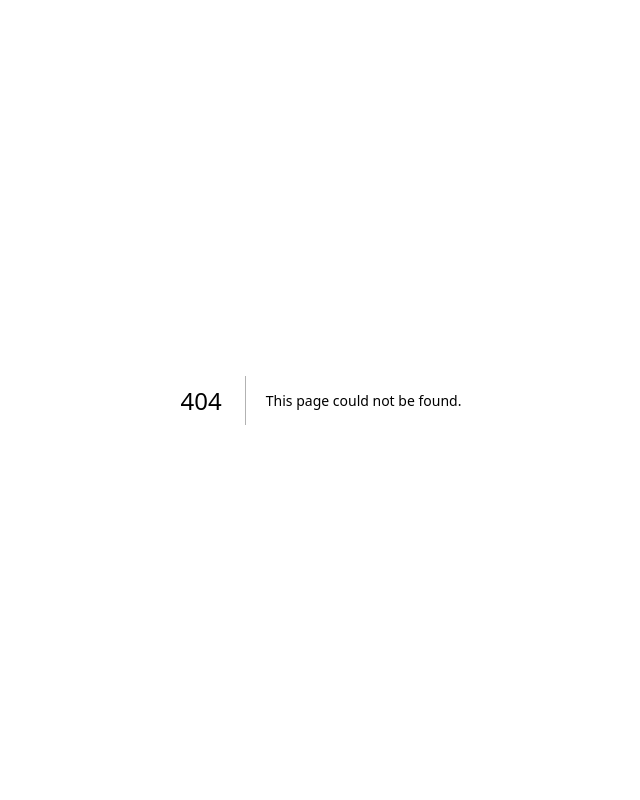
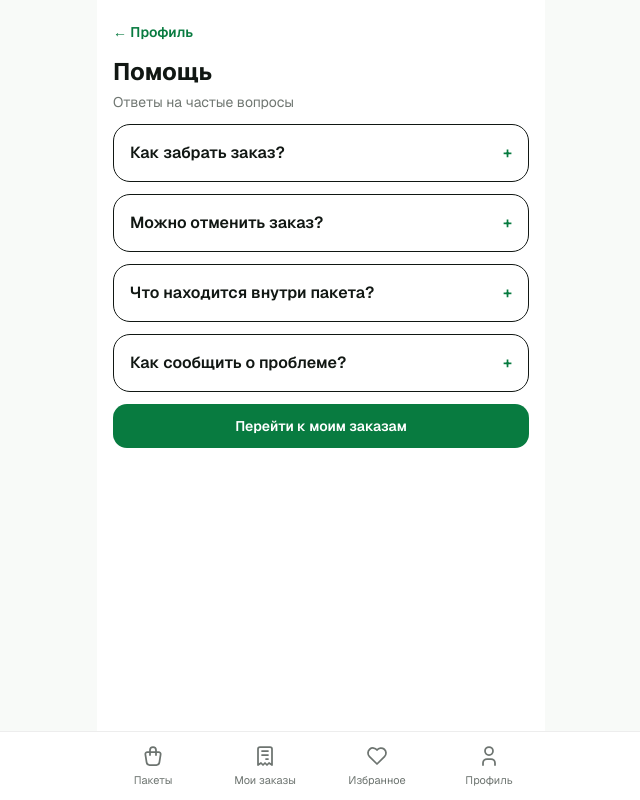
Before and after one commit to Ruslando123/foodgood, a Next.js app: page /help in a window 1280 px wide. Before the commit this address had no page. Shown: the whole page, without its empty margins (319-959 px from the left). Built offline with nearby package versions, Linux system fonts and the light colour scheme.

Commit message:
Complete customer profile navigation

```diff
--- /dev/null
+++ b/src/app/about/page.tsx
@@ -0,0 +1,4 @@
+import Link from "next/link";
+import { IconSeedlingFilled } from "@tabler/icons-react";
+import BottomNav from "@/components/BottomNav";
+export default function AboutPage() { return <div className="mx-auto min-h-dvh max-w-md bg-white pb-20"><header className="px-4 pb-3 pt-5"><Link href="/login" className="text-sm font-semibold text-primary">← Профиль</Link><h1 className="mt-3 text-2xl font-bold">О FoodGood</h1></header><main className="space-y-4 px-4"><section className="rounded-[20px] bg-[#edf7f1] p-6 text-center"><IconSeedlingFilled size={48} className="mx-auto text-primary" /><h2 className="mt-3 text-xl font-bold"><span className="text-primary">Food</span>Good</h2><p className="mt-2 text-sm leading-5 text-muted">Помогаем заведениям продавать свежие излишки, а покупателям — экономить и спасать еду.</p></section><section className="space-y-3 rounded-[17px] border p-4 text-sm"><div><p className="font-semibold">Как это работает</p><p className="mt-1 text-muted">Вы выбираете пакет, оплачиваете онлайн и забираете его в указанное время.</p></div><div><p className="font-semibold">Версия</p><p className="mt-1 text-muted">FoodGood MVP 0.1.0</p></div></section><section className="overflow-hidden rounded-[17px] border"><Link href="/help" className="block border-b px-4 py-3 text-sm font-medium">Помощь →</Link><p className="px-4 py-3 text-xs text-muted">Политика конфиденциальности и пользовательское соглашение будут опубликованы перед production-запуском.</p></section></main><BottomNav /></div>; }
--- /dev/null
+++ b/src/app/help/page.tsx
@@ -0,0 +1,4 @@
+import Link from "next/link";
+import BottomNav from "@/components/BottomNav";
+const faq = [{ q: "Как забрать заказ?", a: "Откройте «Мои заказы» и покажите сотруднику QR-код или шестизначный код." }, { q: "Можно отменить заказ?", a: "Да, до начала окна выдачи. Возврат запускается автоматически." }, { q: "Что находится внутри пакета?", a: "Состав зависит от оставшейся свежей еды, но заявленная ценность пакета гарантируется." }, { q: "Как сообщить о проблеме?", a: "Откройте нужный заказ и нажмите «Проблема с заказом?». Обращение попадёт администратору." }];
+export default function HelpPage() { return <div className="mx-auto min-h-dvh max-w-md bg-white pb-20"><header className="px-4 pb-3 pt-5"><Link href="/login" className="text-sm font-semibold text-primary">← Профиль</Link><h1 className="mt-3 text-2xl font-bold">Помощь</h1><p className="mt-1 text-sm text-muted">Ответы на частые вопросы</p></header><main className="space-y-3 px-4">{faq.map((item) => <details key={item.q} className="group rounded-[17px] border p-4"><summary className="cursor-pointer list-none font-semibold">{item.q}<span className="float-right text-primary group-open:rotate-45">+</span></summary><p className="mt-3 text-sm leading-5 text-muted">{item.a}</p></details>)}<Link href="/orders" className="block rounded-[14px] bg-primary px-4 py-3 text-center text-sm font-semibold text-white">Перейти к моим заказам</Link></main><BottomNav /></div>; }
--- a/src/app/login/page.tsx
+++ b/src/app/login/page.tsx
@@ -167,7 +167,7 @@ function LoginContent() {
                   <div className="flex gap-3 text-[12px] font-semibold"><button onClick={saveName} disabled={busy}>Сохранить</button><button onClick={() => setEditingName(false)} className="text-white/70">Отмена</button></div>
                 </div>
               ) : (
-                <button onClick={() => setEditingName(true)} className="truncate text-left text-[18px] font-bold">{user.name ?? "Гость FoodGood"}</button>
+                <button onClick={() => setEditingName(true)} className="truncate text-left text-[18px] font-bold" aria-label="Изменить имя">{user.name ?? "Пользователь FoodGood"}</button>
               )}
               {user.phone && <p className="mt-0.5 text-[13px] text-white/90">{user.phone}</p>}
               <p className="mt-3 flex items-center gap-1.5 text-[12px] text-white/80"><IconSeedlingFilled size={16} />Вы уже спасли {bagsSaved} пакетов</p>
@@ -179,14 +179,14 @@ function LoginContent() {
 
         <section className="overflow-hidden rounded-[17px] border border-black/[0.08] bg-white">
           <MenuLink href="/orders" icon={<IconReceipt />} label="Мои заказы" />
-          <MenuRow icon={<IconBell />} label="Уведомления" />
+          <MenuLink href="/notifications" icon={<IconBell />} label="Уведомления" />
           <Preference label="Напоминать о выдаче" description="Чтобы успеть забрать пакет" checked={notifications.reminders} onChange={(value) => updateNotifications("reminders", value)} />
           <Preference label="Новые пакеты и скидки" description="Подборки выгодных предложений" checked={notifications.offers} onChange={(value) => updateNotifications("offers", value)} />
-          <MenuRow icon={<IconCreditCard />} label="Способы оплаты" />
+          <MenuLink href="/payment-methods" icon={<IconCreditCard />} label="Способы оплаты" />
           {user.role === "ADMIN" && <MenuLink href="/admin/venues" icon={<IconBuildingStore />} label="Панель администратора" />}
           {user.role === "MERCHANT" && <MenuLink href="/business" icon={<IconBuildingStore />} label="Кабинет заведения" />}
-          <MenuRow icon={<IconHelpCircle />} label="Помощь" />
-          <MenuRow icon={<IconInfoCircle />} label="О приложении" />
+          <MenuLink href="/help" icon={<IconHelpCircle />} label="Помощь" />
+          <MenuLink href="/about" icon={<IconInfoCircle />} label="О приложении" />
         </section>
         {error && <p className="text-center text-[12px] text-red-600">{error}</p>}
         <button onClick={logout} className="flex w-full items-center justify-center gap-2 rounded-[14px] border border-black/[0.08] bg-white py-3.5 text-[14px] font-semibold text-red-500"><IconLogout size={20} />Выйти</button>
@@ -227,10 +227,6 @@ function ProfileStat({ label, value, suffix }: { label: string; value: string; s
   return <div className="rounded-[16px] border border-black/[0.08] bg-white p-3.5 shadow-[0_2px_9px_rgba(20,40,28,0.04)]"><p className="text-[11px] text-muted">{label}</p><p className="mt-1 flex items-center gap-1 text-[19px] font-bold text-primary">{value}{suffix}</p></div>;
 }
 
-function MenuRow({ icon, label }: { icon: React.ReactNode; label: string }) {
-  return <div className="flex h-[46px] items-center gap-3 border-b border-black/[0.07] px-4 text-[13px] [&_svg]:h-5 [&_svg]:w-5 [&_svg]:stroke-[1.8]"><span>{icon}</span><span className="flex-1">{label}</span><IconChevronRight size={17} className="text-muted" /></div>;
-}
-
 function MenuLink({ href, icon, label }: { href: string; icon: React.ReactNode; label: string }) {
   return <Link href={href} className="flex h-[46px] items-center gap-3 border-b border-black/[0.07] px-4 text-[13px] [&_svg]:h-5 [&_svg]:w-5 [&_svg]:stroke-[1.8]"><span>{icon}</span><span className="flex-1">{label}</span><IconChevronRight size={17} className="text-muted" /></Link>;
 }
@@ -247,7 +243,7 @@ function Preference({ label, description, checked, onChange }: { label: string;
 export default function LoginPage() {
   return (
     <div className="mx-auto min-h-dvh max-w-md bg-white pb-20">
-      <header className="sticky top-0 z-10 flex items-center justify-between bg-white/95 px-4 pb-3 pt-4 backdrop-blur-xl"><h1 className="text-[22px] font-bold tracking-[-0.03em]">Профиль</h1><button className="flex h-9 w-9 items-center justify-center" aria-label="Настройки"><IconSettings size={25} stroke={1.8} /></button></header>
+      <header className="sticky top-0 z-10 flex items-center justify-between bg-white/95 px-4 pb-3 pt-4 backdrop-blur-xl"><h1 className="text-[22px] font-bold tracking-[-0.03em]">Профиль</h1><Link href="/settings" className="flex h-9 w-9 items-center justify-center" aria-label="Настройки"><IconSettings size={25} stroke={1.8} /></Link></header>
       <Suspense><LoginContent /></Suspense>
       <BottomNav />
     </div>
--- /dev/null
+++ b/src/app/payment-methods/page.tsx
@@ -0,0 +1,6 @@
+import Link from "next/link";
+import { redirect } from "next/navigation";
+import { IconCreditCard, IconShieldCheck } from "@tabler/icons-react";
+import { getSessionUser } from "@/lib/auth";
+import BottomNav from "@/components/BottomNav";
+export default async function PaymentMethodsPage() { if (!(await getSessionUser())) redirect("/login?next=/payment-methods"); return <div className="mx-auto min-h-dvh max-w-md bg-white pb-20"><header className="px-4 pb-3 pt-5"><Link href="/login" className="text-sm font-semibold text-primary">← Профиль</Link><h1 className="mt-3 text-2xl font-bold">Способы оплаты</h1></header><main className="space-y-4 px-4"><section className="rounded-[18px] bg-primary p-5 text-white"><IconCreditCard size={34} /><h2 className="mt-4 text-lg font-bold">Оплата онлайн при заказе</h2><p className="mt-1 text-sm text-white/80">Карта выбирается на защищённой странице платёжного провайдера.</p></section><section className="rounded-[17px] border p-4"><p className="flex gap-2 text-sm"><IconShieldCheck className="shrink-0 text-primary" size={20} /><span><b>FoodGood не хранит данные карты.</b><br /><span className="text-muted">Сначала сумма резервируется, а списывается только после выдачи заказа.</span></span></p></section><p className="text-center text-xs text-muted">Сохранённые карты появятся после подключения Freedom Pay.</p></main><BottomNav /></div>; }
--- /dev/null
+++ b/src/app/settings/page.tsx
@@ -0,0 +1,6 @@
+import Link from "next/link";
+import { redirect } from "next/navigation";
+import { getSessionUser } from "@/lib/auth";
+import BottomNav from "@/components/BottomNav";
+import SettingsPreferences from "@/components/SettingsPreferences";
+export default async function SettingsPage() { const user = await getSessionUser(); if (!user) redirect("/login?next=/settings"); return <div className="mx-auto min-h-dvh max-w-md bg-white pb-20"><header className="px-4 pb-3 pt-5"><Link href="/login" className="text-sm font-semibold text-primary">← Профиль</Link><h1 className="mt-3 text-2xl font-bold">Настройки</h1></header><main className="space-y-4 px-4"><section className="rounded-[17px] border border-black/[0.08] bg-white p-4"><p className="text-xs text-muted">Аккаунт</p><p className="mt-1 font-semibold">{user.name ?? "Пользователь FoodGood"}</p><p className="text-sm text-muted">{user.phone}</p><p className="mt-3 text-xs text-muted">Вход защищён одноразовым кодом. Пароль хранить не нужно.</p></section><div><h2 className="mb-2 text-sm font-semibold">Уведомления</h2><SettingsPreferences /></div><section className="overflow-hidden rounded-[17px] border"><Link href="/help" className="block border-b px-4 py-3 text-sm font-medium">Помощь и поддержка →</Link><Link href="/about" className="block px-4 py-3 text-sm font-medium">О приложении и документы →</Link></section></main><BottomNav /></div>; }
--- /dev/null
+++ b/src/components/SettingsPreferences.tsx
@@ -0,0 +1,11 @@
+"use client";
+import { useEffect, useState } from "react";
+
+export default function SettingsPreferences() {
+  const [preferences, setPreferences] = useState({ reminders: true, offers: true });
+  const [saved, setSaved] = useState(false);
+  useEffect(() => { const value = window.localStorage.getItem("foodgood-notifications"); if (value) { try { setPreferences(JSON.parse(value)); } catch {} } }, []);
+  function toggle(key: "reminders" | "offers") { const next = { ...preferences, [key]: !preferences[key] }; setPreferences(next); window.localStorage.setItem("foodgood-notifications", JSON.stringify(next)); setSaved(true); window.setTimeout(() => setSaved(false), 1500); }
+  return <section className="overflow-hidden rounded-[17px] border border-black/[0.08] bg-white"><SettingToggle label="Напоминать о выдаче" description="Показывать напоминание перед окном выдачи" checked={preferences.reminders} onClick={() => toggle("reminders")} /><SettingToggle label="Новые пакеты и скидки" description="Уведомлять о предложениях избранных заведений" checked={preferences.offers} onClick={() => toggle("offers")} />{saved && <p role="status" className="border-t px-4 py-2 text-center text-xs font-semibold text-primary">Настройки сохранены</p>}</section>;
+}
+function SettingToggle({ label, description, checked, onClick }: { label: string; description: string; checked: boolean; onClick: () => void }) { return <button type="button" onClick={onClick} className="flex w-full items-center justify-between gap-3 border-b border-black/[0.07] px-4 py-3 text-left last:border-b-0"><span><span className="block text-sm font-medium">{label}</span><span className="mt-0.5 block text-xs text-muted">{description}</span></span><span aria-hidden="true" className={`relative h-7 w-12 shrink-0 rounded-full p-0.5 transition-colors ${checked ? "bg-primary" : "bg-[#d7dcda]"}`}><span className={`block h-6 w-6 rounded-full bg-white shadow-sm transition-transform ${checked ? "translate-x-5" : "translate-x-0"}`} /></span></button>; }
```
